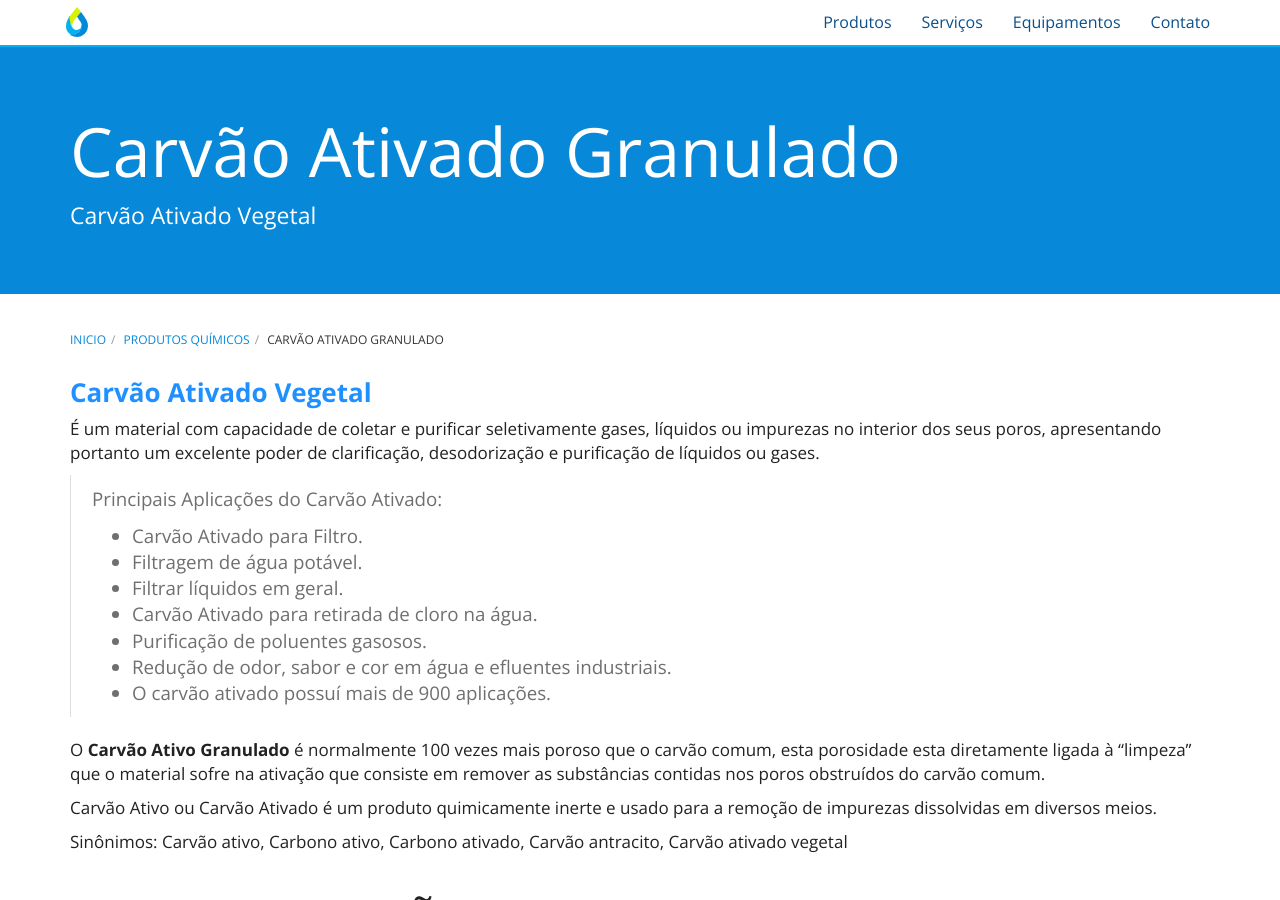
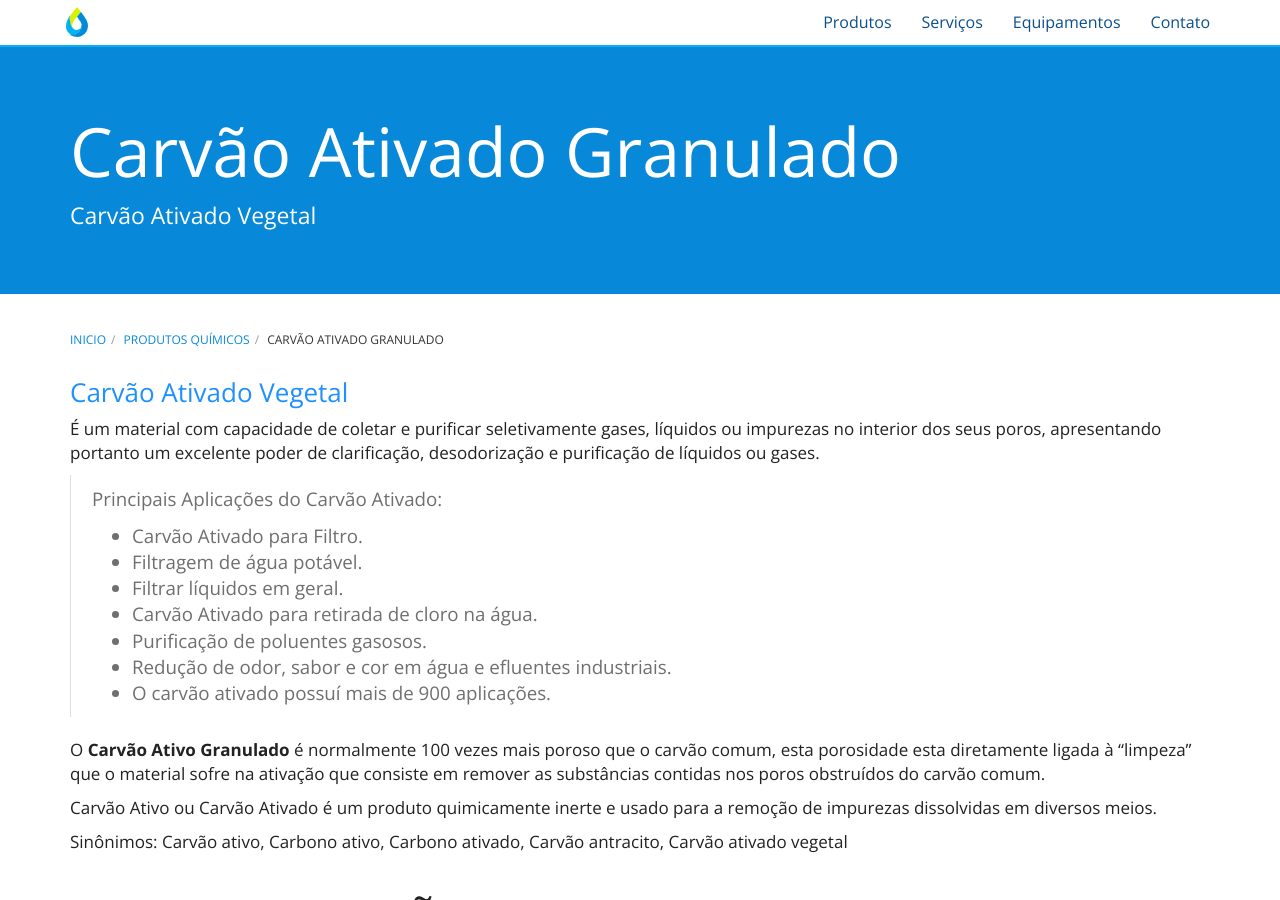
Before and after one commit to purewaterefluentes/purewaterefluentes.github.io, a Jekyll site: the page built from produtos/carvao-ativado-vegetal-granulado.md, in a window 1280 px wide and 900 px high. Built offline with Jekyll 4.4.1, drawn with Linux system fonts in a browser that asks for light colours; nearby versions of some CDN libraries; library files that are not in the unit come from our copies.

Commit message:
Update carvao-ativado-vegetal-granulado.md

```diff
--- a/produtos/carvao-ativado-vegetal-granulado.md
+++ b/produtos/carvao-ativado-vegetal-granulado.md
@@ -1,11 +1,11 @@
 ---
 layout: contato
-pageTitle: CARVÃO ATIVADO VEGETAL GRANULADO | ELEMENTO FILTRANTE | PUREWATER EFLUENTES | MEIO FILTRANTE | PARA QUE SERVE CARVÃO ATIVADO
+pageTitle: CARVÃO ATIVADO VEGETAL
 title: Carvão Ativado Granulado
 subtitle: Carvão Ativado Vegetal
 ---
 
-### **<font color="#1E90FF">Carvão Ativado Vegetal</font>**
+### <font color="#1E90FF">Carvão Ativado Vegetal</font>
 
 É um material com capacidade de coletar e purificar seletivamente gases, líquidos ou impurezas no interior dos seus poros, apresentando portanto um excelente poder de clarificação, desodorização e purificação de líquidos ou gases.
 
@@ -28,41 +28,37 @@
 <br />
 <font size="11">TIPOS DE CARVÃO</font>
 
-### **Carvão Ativado Granulado**
+### Carvão Ativado Granulado
 Fabricado através do processo de carboativação física com alta temperatura em processo contínuo e controlado, o que lhe confere grande área superficial de adsorção, distribuição uniforme de poros e elevada dureza (que evita a geração de finos no leito filtrante)
 
 Alto controle de qualidade produtivo para impedir a contaminação por microrganismos. Neste sentido, esse produto apresenta elevada eficiência para adsorção de substâncias químicas e remoção de sabor e odor do fluido a ser tratado e/ou purificado, podendo ser comercializado com pH ajustado conforme as necessidades de cada cliente.
 
 
-### **Carvão Ativado com Prata Coloidal (Ação Bactericida)**
+### Carvão Ativado com Prata Coloidal (Ação Bactericida)
 É um carvão ativado impregnado com **prata coloidal** em porcentagem adequada para adquirir função bacteriostática, impedindo a proliferação de bactérias no interior dos filtros e purificadores residenciais.
 Carvão muito utilizado em sistemas de filtragem para água potável, pois a prata coloidal exerce função bactericida.
 Disponivel na forma de pó (pulverizado)
 
-### **Informações Gerais**
+### Informações Gerais
 
 + Embalagens: Sacos de papelão
 + Proteção: Contem internamente um saco de polietileno hermeticamente fechado e ao abrigo da umidade
 + Capacidade: 25 Kg
 + Classe de embalagem: Insolúvel em água, queima lentamente sem  chamas.
 
->
+
 {% include purewater/link-boletim.html
    label="Tabela Granulométrica - Carvão Ativado"
    arquivo="Tabela Granulométrica Carvão Ativado.pdf" %}
->
->
+
 {% include purewater/link-boletim.html
    label="Boletim Técnico Carvão Ativado"
    arquivo="BOLETIM TÉCNICO - AQUA CVAT - REVISADO.pdf" %}
->
->
+
 {% include purewater/link-boletim.html
    label="Boletim Técnico Carvão Ativado c/ Prata Coloidal"
    arquivo="Boletim Técnico Carvão Ativado Prata Coloidal.pdf" %}
->
->
+
 {% include purewater/link-boletim.html
    label="Tabela de Conversão (Mesh x Milimetro)"
    arquivo="tabela_conversão_mesh_granulometria.pdf" %}
->
```
